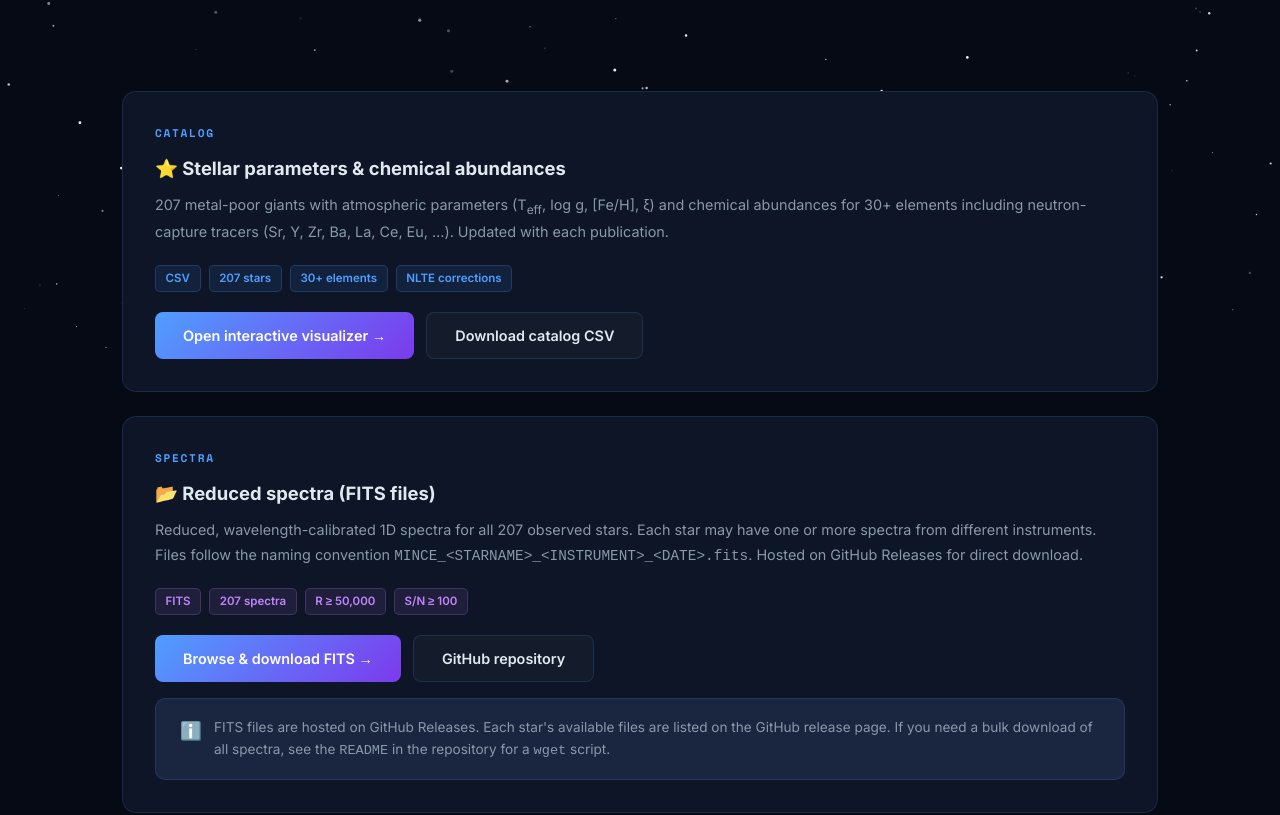
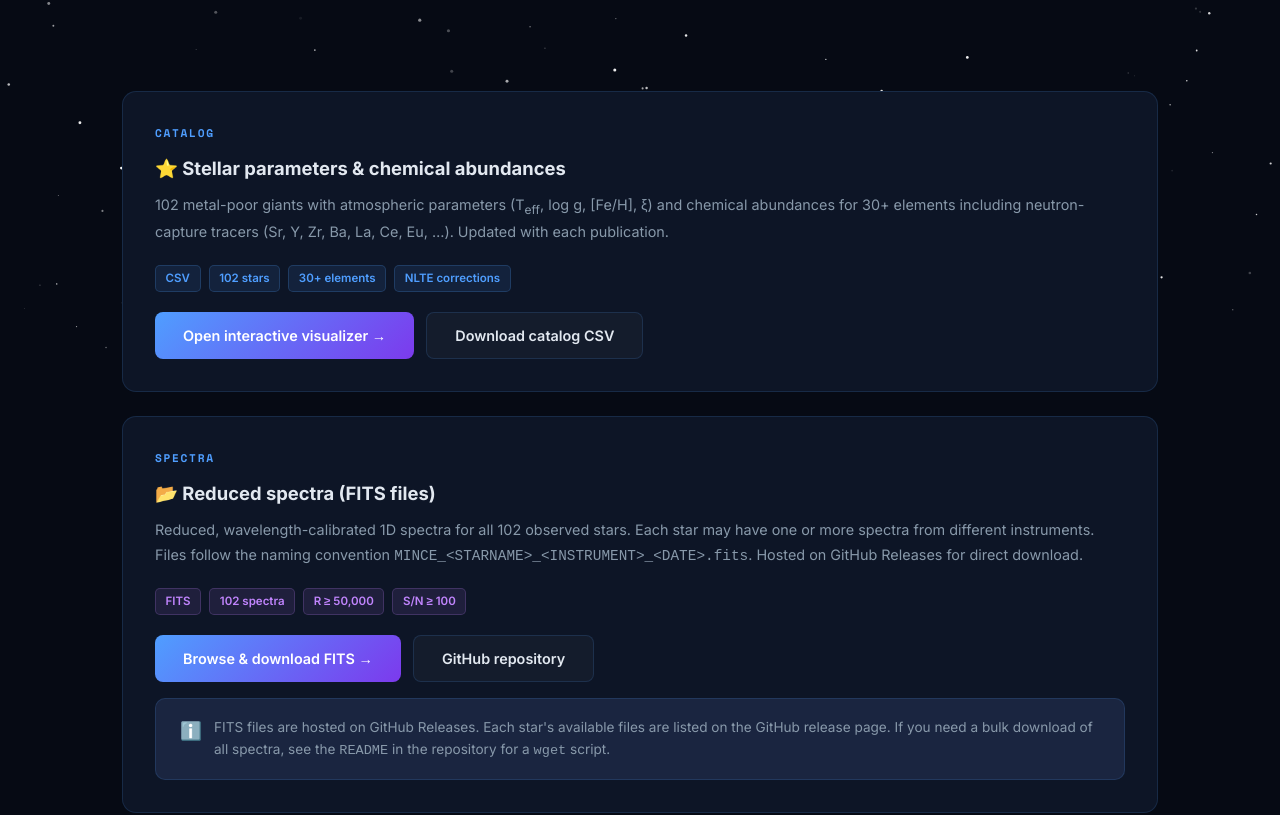
Before and after one commit to StarCat8/mince-siter, a plain HTML site: page data.html in a window 1280 px wide. Shown: the part 422-1237 px from the top of the page. Drawn offline with nearby package versions, Linux system fonts and the light colour scheme.

Commit message:
Update star and spectrum counts in data.html

```diff
--- a/data.html
+++ b/data.html
@@ -71,10 +71,10 @@
     <div class="data-block">
       <div class="section-tag">Catalog</div>
       <h3>⭐ Stellar parameters &amp; chemical abundances</h3>
-      <p>207 metal-poor giants with atmospheric parameters (T<sub>eff</sub>, log&nbsp;g, [Fe/H], ξ) and chemical abundances for 30+ elements including neutron-capture tracers (Sr, Y, Zr, Ba, La, Ce, Eu, …). Updated with each publication.</p>
+      <p>102 metal-poor giants with atmospheric parameters (T<sub>eff</sub>, log&nbsp;g, [Fe/H], ξ) and chemical abundances for 30+ elements including neutron-capture tracers (Sr, Y, Zr, Ba, La, Ce, Eu, …). Updated with each publication.</p>
       <div class="tag-row">
         <span class="tag">CSV</span>
-        <span class="tag">207 stars</span>
+        <span class="tag">102 stars</span>
         <span class="tag">30+ elements</span>
         <span class="tag">NLTE corrections</span>
       </div>
@@ -88,10 +88,10 @@
     <div class="data-block">
       <div class="section-tag">Spectra</div>
       <h3>📂 Reduced spectra (FITS files)</h3>
-      <p>Reduced, wavelength-calibrated 1D spectra for all 207 observed stars. Each star may have one or more spectra from different instruments. Files follow the naming convention <code>MINCE_&lt;STARNAME&gt;_&lt;INSTRUMENT&gt;_&lt;DATE&gt;.fits</code>. Hosted on GitHub Releases for direct download.</p>
+      <p>Reduced, wavelength-calibrated 1D spectra for all 102 observed stars. Each star may have one or more spectra from different instruments. Files follow the naming convention <code>MINCE_&lt;STARNAME&gt;_&lt;INSTRUMENT&gt;_&lt;DATE&gt;.fits</code>. Hosted on GitHub Releases for direct download.</p>
       <div class="tag-row">
         <span class="tag purple">FITS</span>
-        <span class="tag purple">207 spectra</span>
+        <span class="tag purple">102 spectra</span>
         <span class="tag purple">R ≥ 50,000</span>
         <span class="tag purple">S/N ≥ 100</span>
       </div>
```
